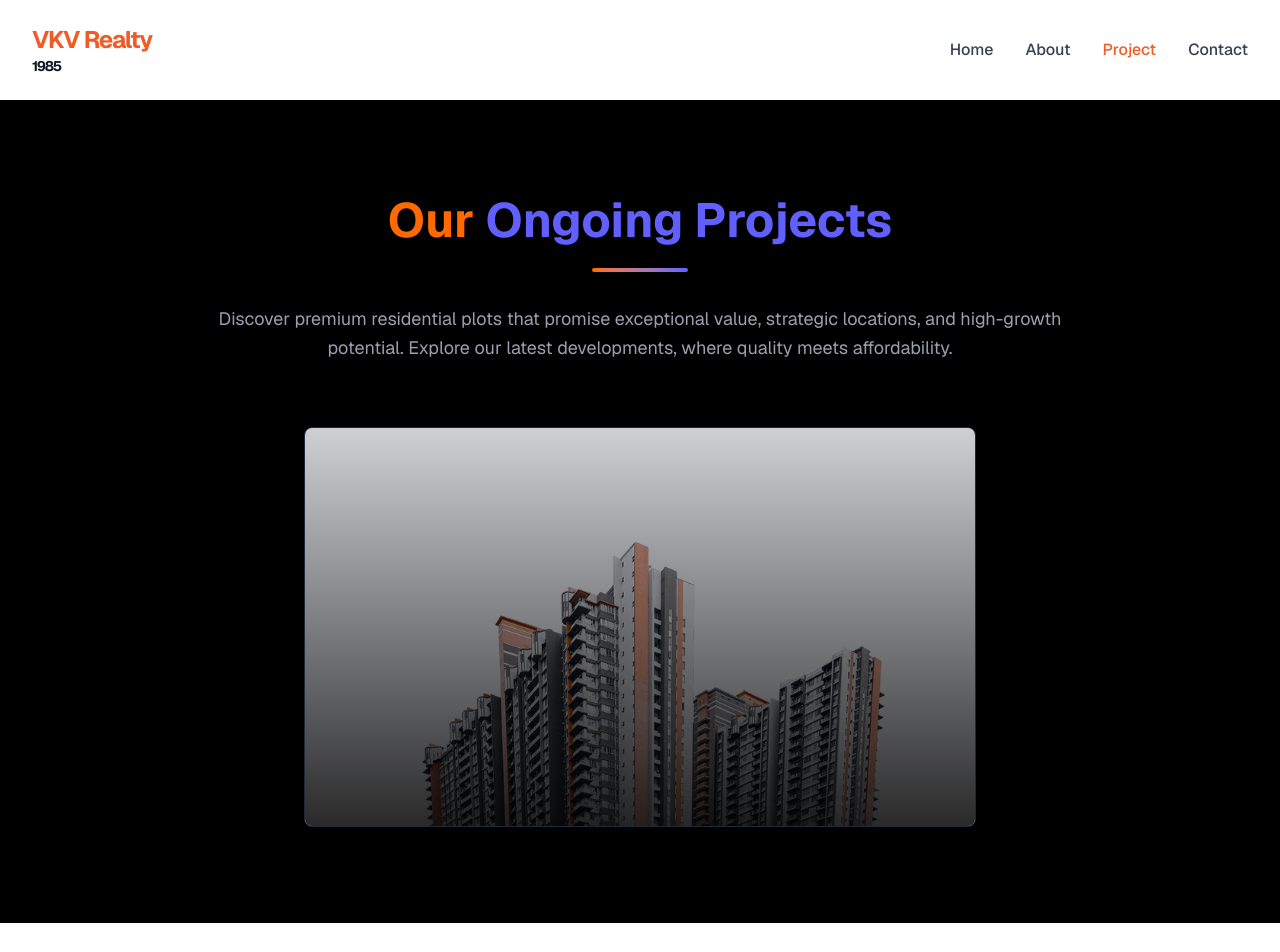
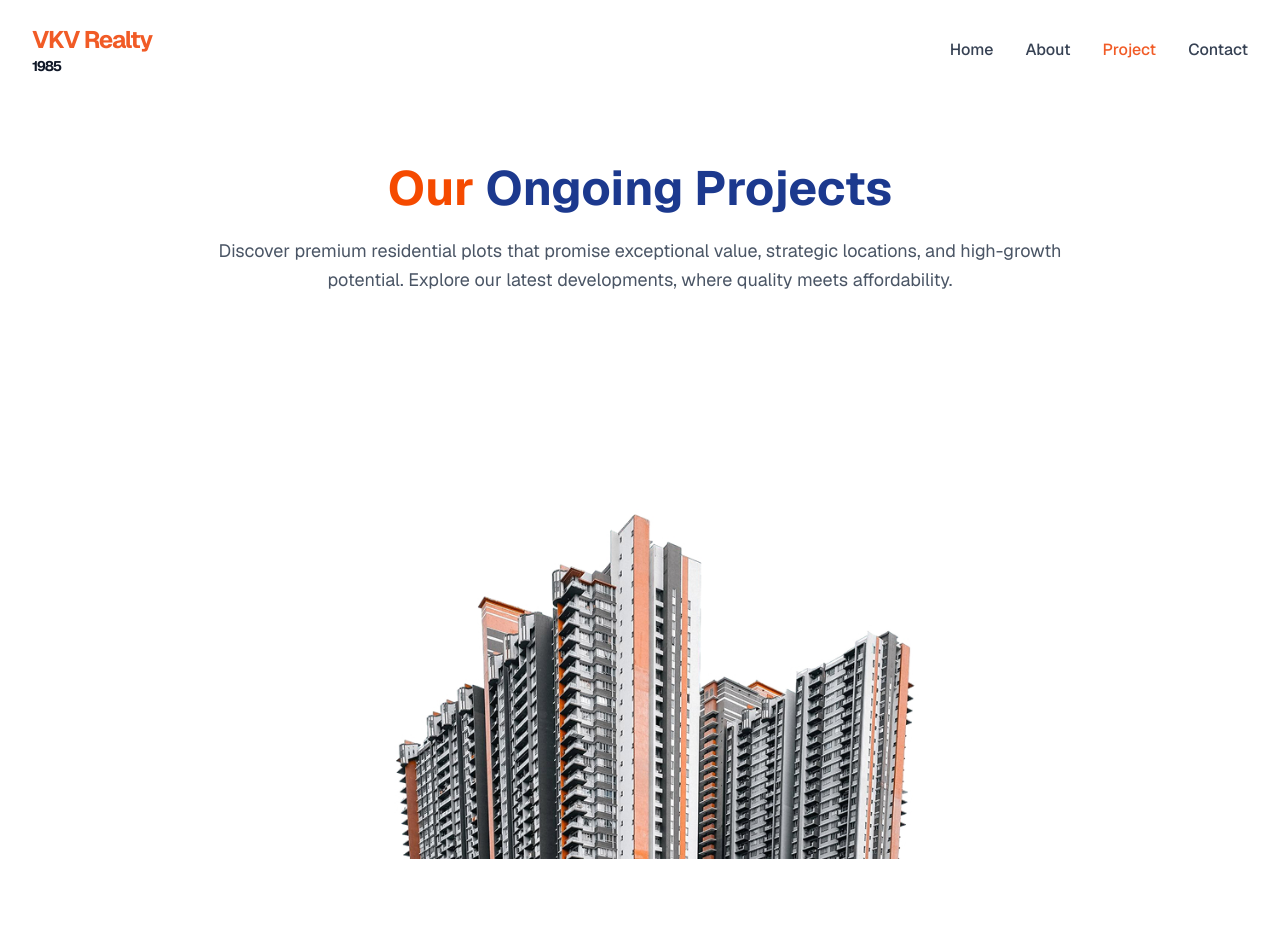
Before and after one commit to Johnpetric/web-page, a Next.js app: page /project in a window 1280 px wide. Shown: the top 952 px of the page. Built offline with nearby package versions, Linux system fonts and the light colour scheme.

Commit message:
Update Hero Section to light mode matching Figma design

```diff
--- a/app/project/page.tsx
+++ b/app/project/page.tsx
@@ -21,26 +21,23 @@ export default function ProjectPage() {
       </nav>
 
       {/* Section 1: Our Ongoing Projects */}
-      <section className="bg-black text-white py-24 px-4 text-center">
+      <section className="bg-white text-gray-900 py-16 px-4 text-center">
         <h1 className="text-4xl md:text-5xl font-bold mb-6">
-          <span className="text-orange-500">Our</span> <span className="text-indigo-500">Ongoing Projects</span>
+          <span className="text-orange-600">Our</span> <span className="text-blue-900">Ongoing Projects</span>
         </h1>
-        {/* Decorative underline placeholder */}
-        <div className="w-24 h-1 bg-gradient-to-r from-orange-500 to-indigo-500 mx-auto mb-8 rounded-full"></div>
 
-        <p className="max-w-4xl mx-auto text-gray-400 text-lg leading-relaxed mb-16">
+        <p className="max-w-4xl mx-auto text-gray-600 text-lg leading-relaxed mb-16">
           Discover premium residential plots that promise exceptional value, strategic locations, and high-growth potential. Explore our latest developments, where quality meets affordability.
         </p>
 
-        {/* Building Image Placeholder */}
-        <div className="max-w-2xl mx-auto h-[400px] bg-gray-900 border border-gray-800 rounded-lg flex items-center justify-center relative overflow-hidden group">
+        {/* Building Image */}
+        <div className="max-w-4xl mx-auto h-[500px] relative overflow-hidden group rounded-lg">
           <Image
             src="/asset/img/image (1).jpg"
             alt="Ongoing Projects"
             fill
-            className="object-cover opacity-80 group-hover:opacity-100 transition-opacity duration-500"
+            className="object-contain"
           />
-          <div className="absolute inset-0 bg-gradient-to-t from-black/80 to-transparent pointer-events-none"></div>
         </div>
       </section>
 
@@ -94,7 +91,7 @@ export default function ProjectPage() {
                 Step into a world of affordability, comfort, and growth with Karun Garden, a premium residential plot development nestled in the picturesque Kinathukadavu area, just 3 km off the Pollachi-Coimbatore Highway. Priced from 3.5 Lakhs per Cent, Karun Garden offers the perfect investment opportunity with ready-to-move plots that save you from construction delays, unlike many under-construction developments in the area.
               </p>
               <p>
-                Whether you're a first-time buyer or an investor, Karun Garden provides exceptional value with its Vastu-compliant plots and high-quality infrastructure.
+                Whether you are a first-time buyer or an investor, Karun Garden provides exceptional value with its Vastu-compliant plots and high-quality infrastructure.
               </p>
             </div>
           </div>
```
